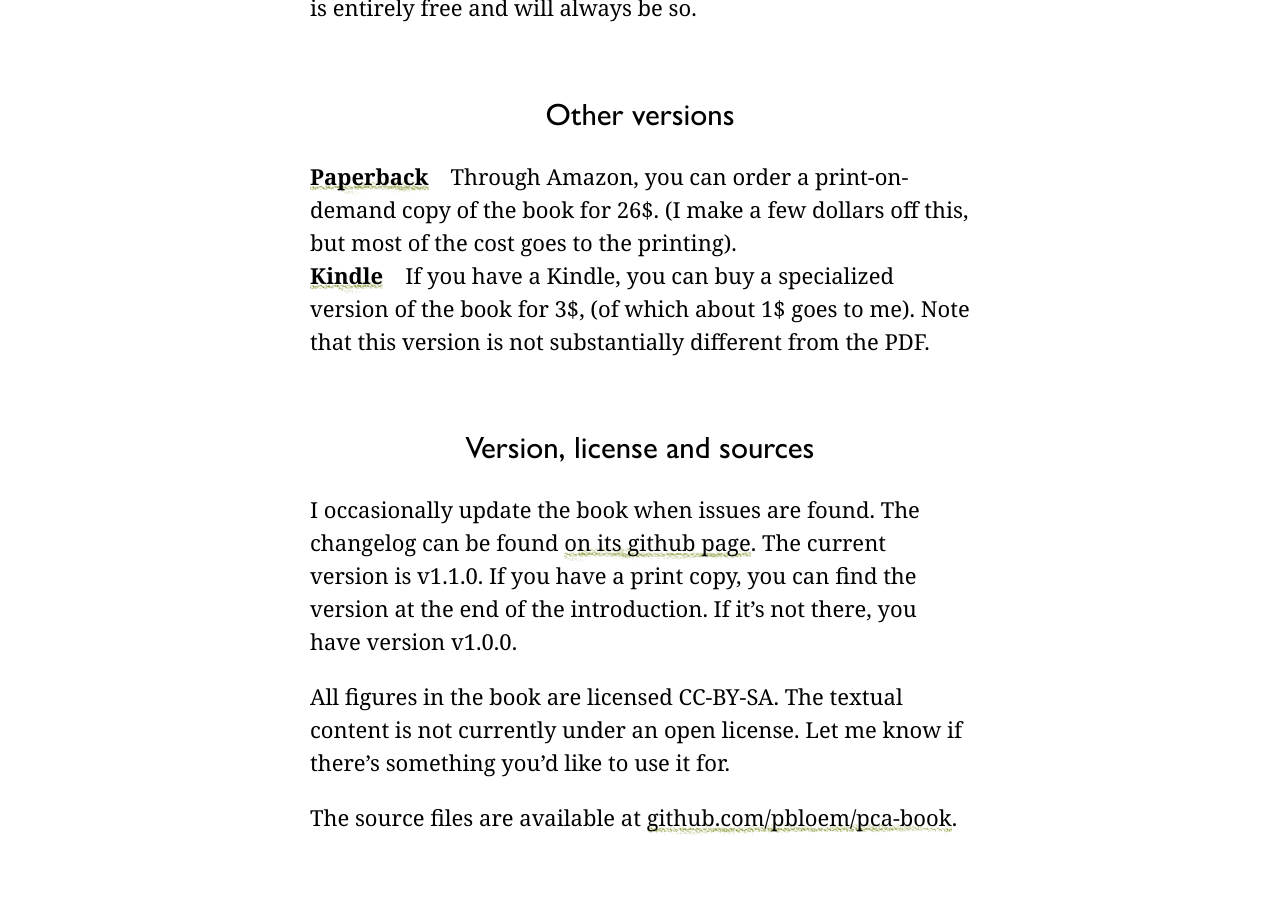
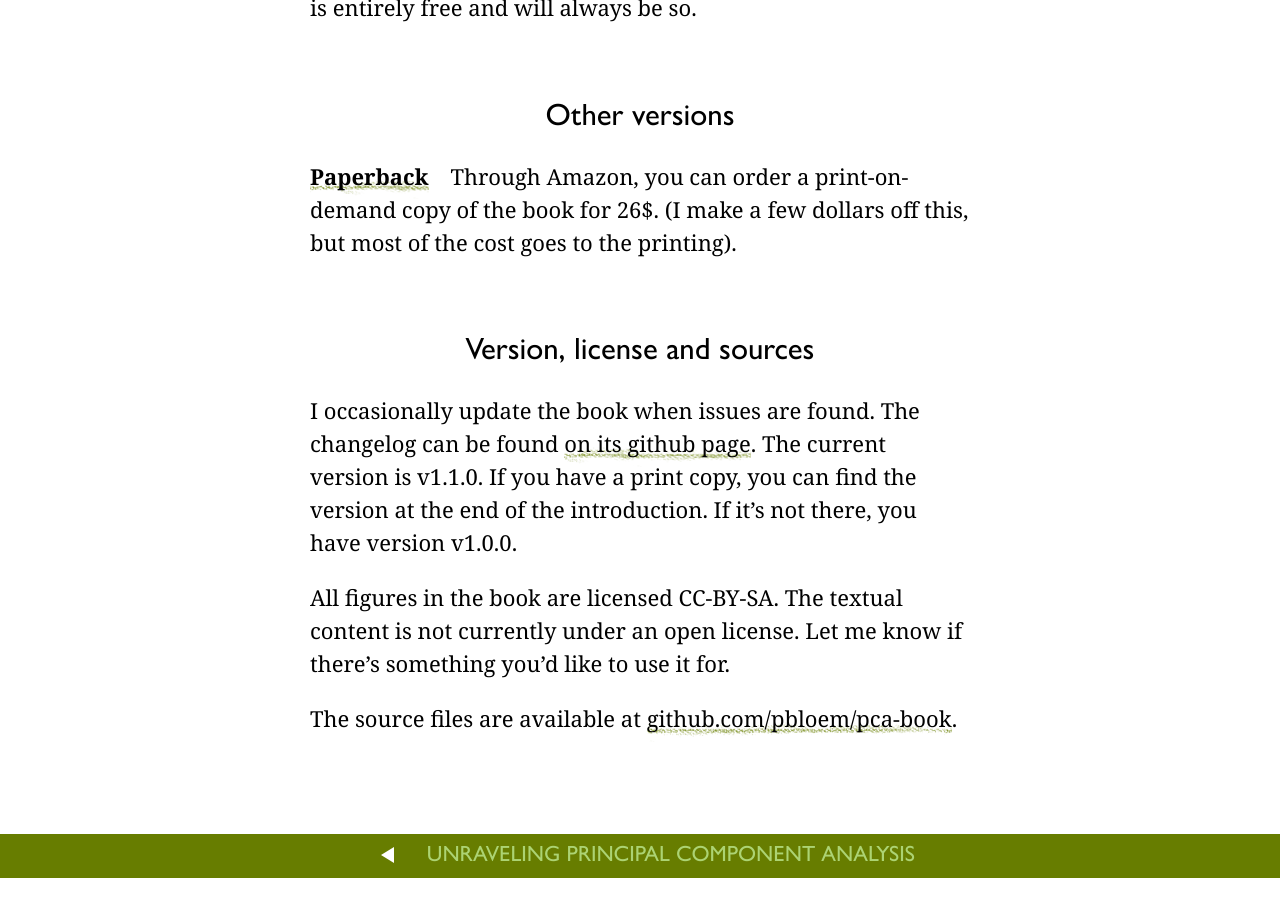
Before and after one commit to pbloem/peterbloem.nl, a Jekyll site: the page built from publications/unraveling-pca.md, in a window 1280 px wide and 900 px high, scrolled down 1519 px. Built offline with Jekyll 4.4.1, drawn with Linux system fonts in a browser that asks for light colours; some web fonts are replaced; our own code applies the rules of GitHub Pages for plain Markdown files; after the commit the page ends 2397 px from its top, so only the background shows below that.

Commit message:
Update unraveling-pca.md

```diff
--- a/publications/unraveling-pca.md
+++ b/publications/unraveling-pca.md
@@ -24,10 +24,6 @@ Click the cover image above to download the PDF. This version is entirely free a
 </dt>
 <dd> Through Amazon, you can order a print-on-demand copy of the book for 26$. (I make a few dollars off this, but most of the cost goes to the printing).
 </dd>
-<dt markdown="1">
-[Kindle](https://a.co/d/4VtCh26)
-</dt>
-<dd>If you have a Kindle, you can buy a specialized version of the book for 3$, (of which about 1$ goes to me). Note that this version is not substantially different from the PDF.</dd>
 </dl>
 
 ## Version, license and sources
```
